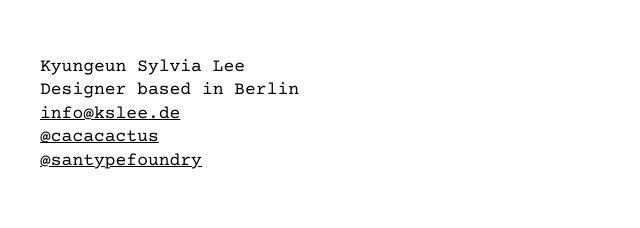
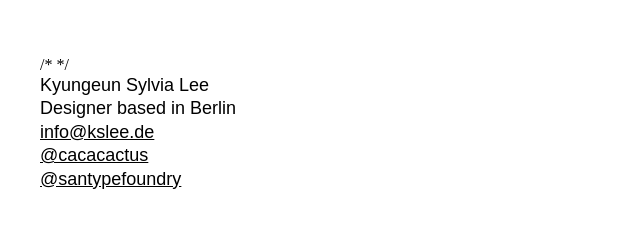
Before and after one commit to cacacactus8/kslee.de, a plain HTML site: page index.html in a window 1280 px wide. Shown: the whole page, without its empty margins (0-640 px from the left). Drawn offline with nearby package versions, Linux system fonts and the light colour scheme.

Commit message:
Update index.html

```diff
--- a/index.html
+++ b/index.html
@@ -5,10 +5,10 @@
   <meta name="viewport" content="width=device-width">
   <title>Kyungeun Sylvia Lee</title>
   <meta name="description" content="Kyungeun Sylvia Lee – Context-driven thinking, Cross-format design, Berlin based.">
-
+/*
   <link rel="preconnect" href="https://fonts.gstatic.com" crossorigin>
   <link href="https://fonts.googleapis.com/css2?family=Courier+Prime&display=swap" rel="stylesheet">
-
+*/
   <style>
     *, *::before, *::after {
       box-sizing: border-box;
@@ -28,7 +28,7 @@
     }
 
     p, a {
-      font-family: "Courier Prime", monospace;
+      font-family: "Arial", sanserif;
       font-size: 18px;
       line-height: 1.3em;
       text-align: left;
```
